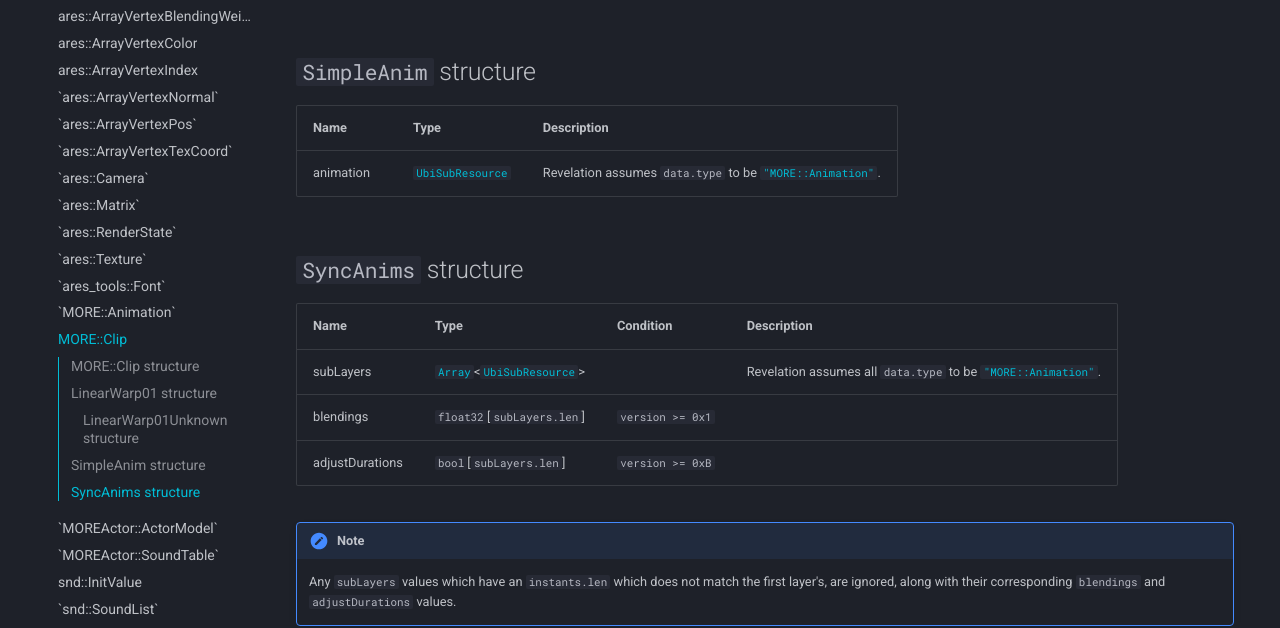
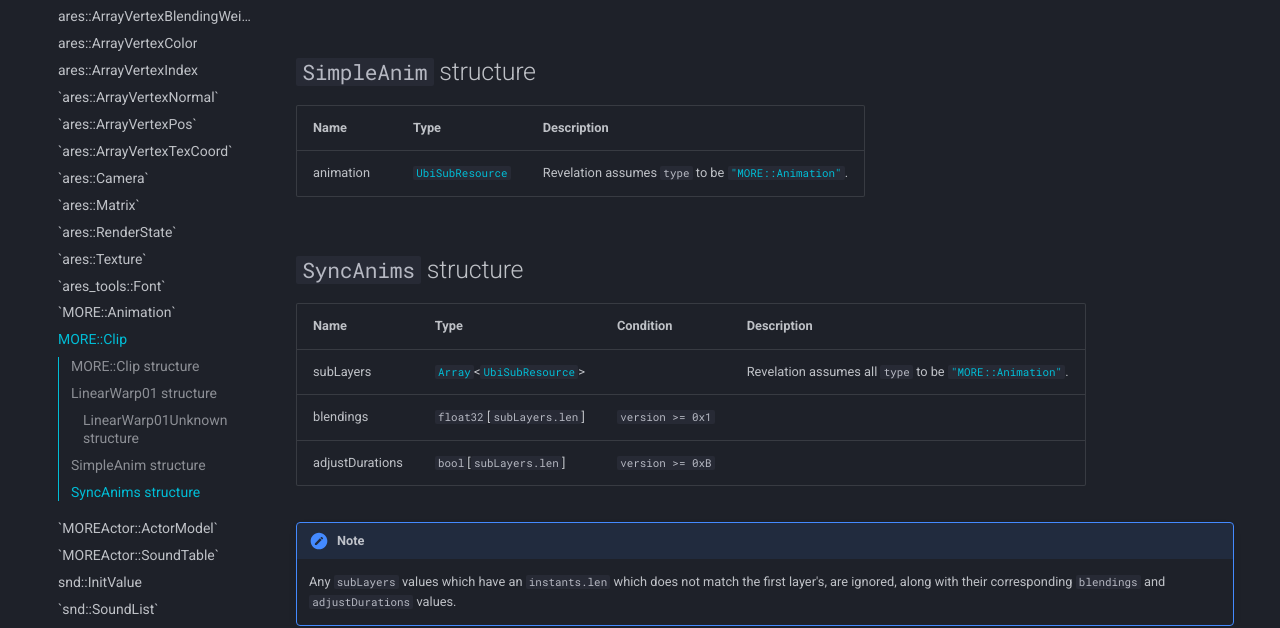
Before and after one commit to TomahnaProject/tomahna-project-wiki, an MkDocs documentation site: the page built from docs/myst4/file-reference/ubi/more-clip.md, in a window 1280 px wide and 900 px high, scrolled down 1241 px. Shown: the part 185-813 px from the top of the window. Built offline with MkDocs 1.6.1 and Material for MkDocs 9.7.7, drawn with Linux system fonts in a browser that asks for light colours; comment, search, counter and statistics services are not loaded.

Commit message:
myst4/file-reference/ubi: simplify references to `UbiSubResource`

```diff
--- a/docs/myst4/file-reference/ubi/more-clip.md
+++ b/docs/myst4/file-reference/ubi/more-clip.md
@@ -38,13 +38,13 @@
 
 | Name | Type | Description |
 | :-- | :-- | --- |
-| animation | [`UbiSubResource`](./index.md#ubisubresource-structure) | Revelation assumes `data.type` to be [`"MORE::Animation"`](./more-animation.md). |
+| animation | [`UbiSubResource`](./index.md#ubisubresource-structure) | Revelation assumes `type` to be [`"MORE::Animation"`](./more-animation.md). |
 
 ## `SyncAnims` structure
 
 | Name | Type | Condition | Description |
 | :-- | :-- | :-- | --- |
-| subLayers | [`Array`](../base.md#array-structure)<[`UbiSubResource`](./index.md#ubisubresource-structure)> |  | Revelation assumes all `data.type` to be [`"MORE::Animation"`](./more-animation.md). |
+| subLayers | [`Array`](../base.md#array-structure)<[`UbiSubResource`](./index.md#ubisubresource-structure)> |  | Revelation assumes all `type` to be [`"MORE::Animation"`](./more-animation.md). |
 | blendings | `float32`[`subLayers.len`] | `version >= 0x1` |  |
 | adjustDurations | `bool`[`subLayers.len`] | `version >= 0xB` |  |
 
```
Also changed, not shown: docs/myst4/file-reference/ubi/index.md (+1 -1 lines), docs/myst4/file-reference/ubi/snd-initvalue.md (+1 -1 lines).
